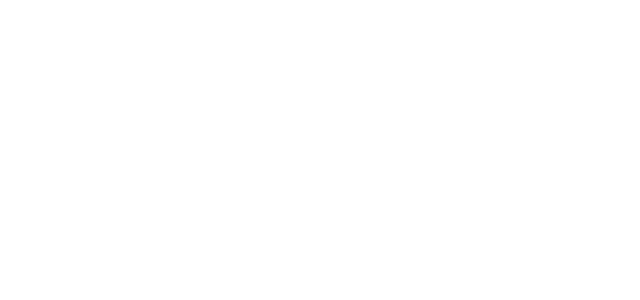
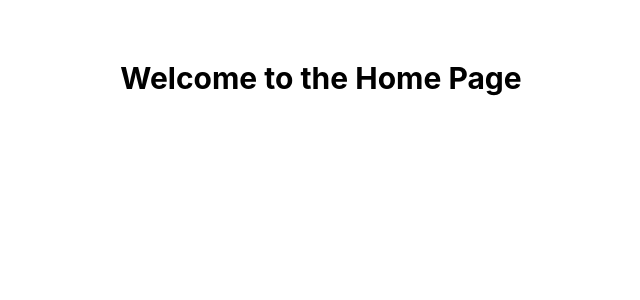
Before and after one commit to Utsab-web/Ecommerce_site, a React (Vite) app: page /home in a window 1280 px wide. Before the commit this address had no page. Shown: the top 300 px of the page, without its empty margins (319-959 px from the left). Built offline with nearby package versions, Linux system fonts and the light colour scheme.

Commit message:
Small bug fixes in form with homme page being added

```diff
--- a/src/App.jsx
+++ b/src/App.jsx
@@ -1,5 +1,6 @@
 import Login from "./pages/Login";
 import Signup from "./pages/Signup";
+import Home from "./pages/Home";
 import './index.css'
 import { Routes, Route } from "react-router";
 
@@ -8,7 +9,8 @@ function App() {
   return (
     <>
         <Routes>
-          <Route path="/login" element={<Login />} />
+          <Route path="/home" element={<Home/>} />
+          <Route path="/" element={<Login />} />
           <Route path="/signup" element={<Signup />} />
         </Routes>
     </>
--- /dev/null
+++ b/src/pages/Home.jsx
@@ -0,0 +1,9 @@
+function Home() {
+    return (
+        <>
+            <h1 className="text-3xl font-bold text-center mt-[2em]">Welcome to the Home Page</h1>
+        </>
+    )
+
+}
+export default Home;
--- a/src/pages/Login.jsx
+++ b/src/pages/Login.jsx
@@ -28,12 +28,15 @@ function Login() {
 
     const users = await response.json();
 
+
+
     const user = users.find(
       (u) => u.username === data.username && u.password === data.password
     );
 
     if (!user) {
       alert("Invalid username or password");
+      reset();
       return;
     }
 
@@ -155,7 +158,6 @@ function Login() {
                 <button
                   type="submit"
                   disabled={isLoading}
-                  onClick={() => reset()}
                   className={`p-[0.5em] pl-[2.3em] pr-[2.3em] rounded-[5px] mr-[0.5em] border-none outline-none transition-all duration-[0.4s] ease-in-out bg-[#252525] text-white hover:bg-black ${
                     isLoading ? "bg-gray-500 cursor-not-allowed" : "bg-[#252525] hover:bg-black"
                   }`}
--- a/src/pages/Signup.jsx
+++ b/src/pages/Signup.jsx
@@ -53,7 +53,7 @@ function Signup() {
 
       // 4. Success actions
       reset();
-      navigate("/login");
+      navigate("/");
     }catch (error) {
       console.log("Signup error:", error);
     } finally {
@@ -278,7 +278,7 @@ function Signup() {
                 {/* Login Button */}
                 <button
                   type="button"
-                  onClick={() => navigate("/login")}
+                  onClick={() => navigate("/")}
                   className="p-[0.5em] pl-[2.3em] pr-[2.3em] rounded-[5px] border-none outline-none transition-all duration-[0.4s] ease-in-out bg-[#252525] text-white hover:bg-black"
                 >
                   Login
```
